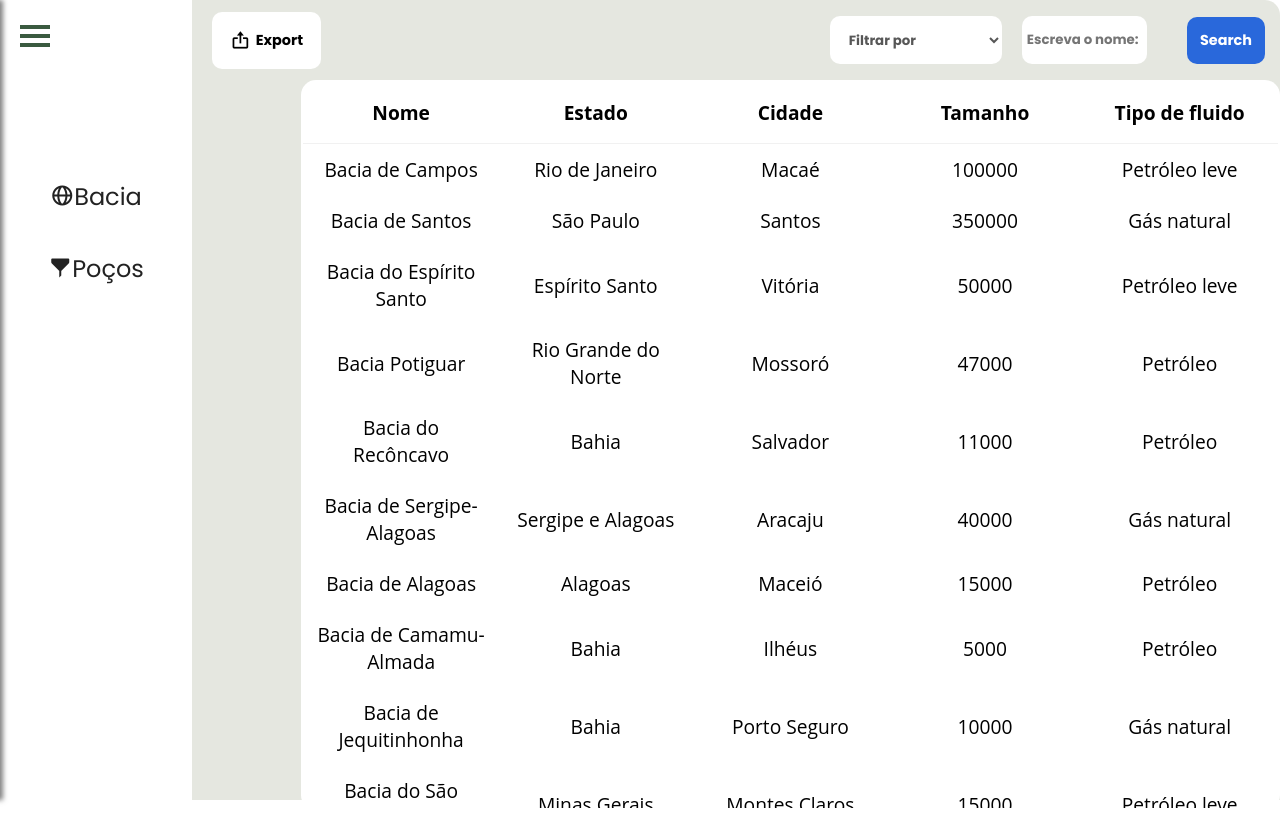
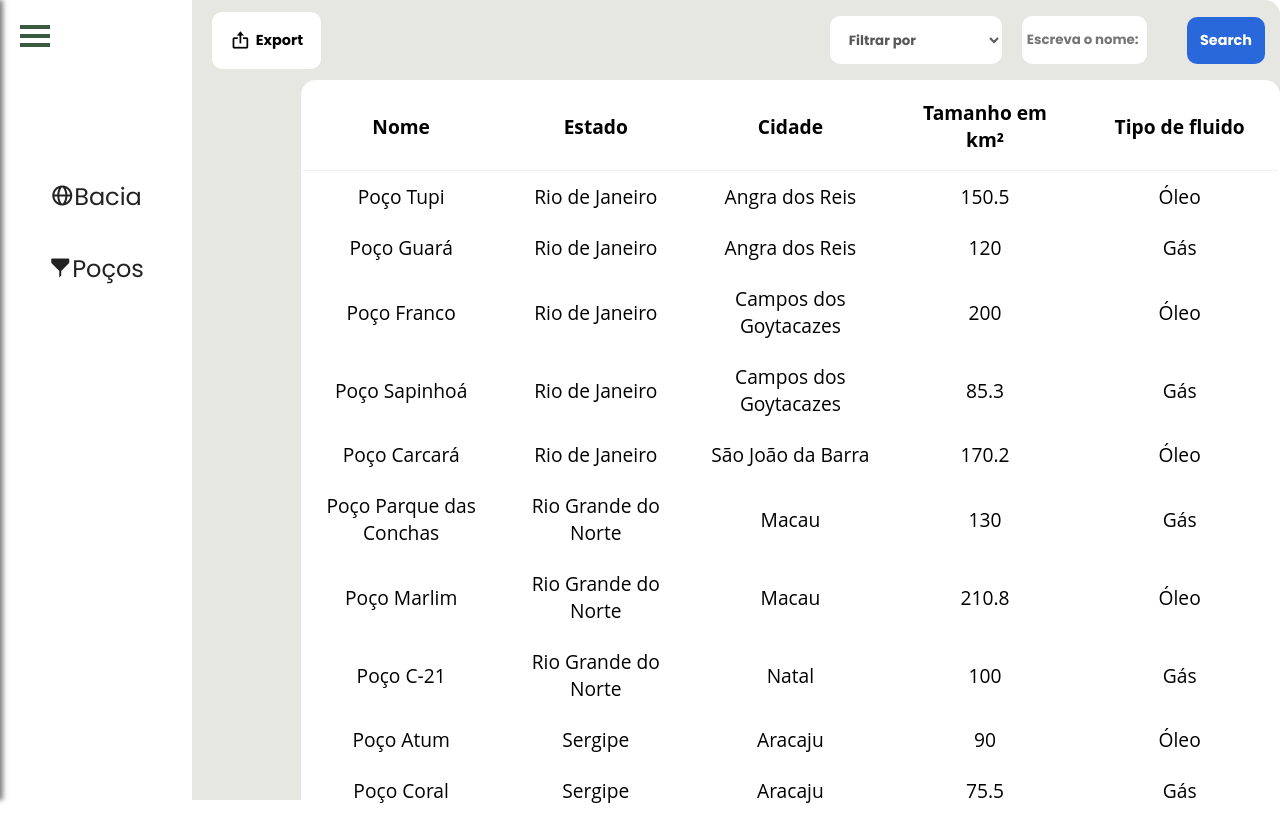
Before and after one commit to Eduardo-Virissimo/OilTrack, a plain HTML site: page oilInfo.html in a window 1280 px wide. Both pictures are taken after a click on the link "Poços". Drawn offline with nearby package versions, Linux system fonts and the light colour scheme.

Commit message:
feat: visualizacao de tabelas de pocos e bacias

```diff
--- a/assets/js/tables.js
+++ b/assets/js/tables.js
@@ -1,18 +1,31 @@
+baciaTable()
 
 
+var tbody = document.getElementById("tBody")
+var table = document.getElementById("tb")
 
-var baciasTable = document.getElementById("tBody")
+function removerLinhas() {
 
+    if (tbody) {
+      while (tbody.rows.length > 0) {
+        tbody.deleteRow(0);
+      }
+    } else {
+      console.error('Não foi possível encontrar o tbody com o id "seuTbody"');
+    }
+  }
 
+function baciaTable(){
+
+    removerLinhas()
 fetch("../../mocks/bacias.json")
     .then(response => response.json())
     .then(data => {
 
         console.log(data.bacias)
-
         data.bacias.forEach(bacia => {
 
-            const newLine = baciasTable.insertRow()
+            const newLine = tBody.insertRow()
             newLine.insertCell(0).textContent = bacia.name
             newLine.insertCell(1).textContent = bacia.estado
             newLine.insertCell(2).textContent = bacia.cidade
@@ -23,15 +36,28 @@ fetch("../../mocks/bacias.json")
     .catch(error => {
         console.log('Erro ao carregar o JSON:', error);
     });
+}
 
+function pocoTable(){
+
+    removerLinhas()
 
     fetch("../../mocks/pocos.json")
     .then(response => response.json())
     .then(data => {
         console.log(data.poco);
 
+        data.poco.forEach(poco => {
 
+            const newLine = tBody.insertRow()
+            newLine.insertCell(0).textContent = poco.name
+            newLine.insertCell(1).textContent = poco.estado
+            newLine.insertCell(2).textContent = poco.cidade
+            newLine.insertCell(3).textContent = poco.tamanho_km2
+            newLine.insertCell(4).textContent = poco.tipo_fluidos
+        });
     })
     .catch(error => {
         console.log('Erro ao carregar o JSON:', error);
     });
+}
--- a/mocks/pocos.json
+++ b/mocks/pocos.json
@@ -3,52 +3,92 @@
     {
       "name": "Poço Tupi",
       "coord": [-23.7025, -44.0537],
-      "bacia": "Bacia de Santos"
+      "bacia": "Bacia de Santos",
+      "cidade": "Angra dos Reis",
+      "estado": "Rio de Janeiro",
+      "tipo_fluidos": "Óleo",
+      "tamanho_km2": 150.5
     },
     {
       "name": "Poço Guará",
       "coord": [-23.7050, -44.0550],
-      "bacia": "Bacia de Santos"
+      "bacia": "Bacia de Santos",
+      "cidade": "Angra dos Reis",
+      "estado": "Rio de Janeiro",
+      "tipo_fluidos": "Gás",
+      "tamanho_km2": 120.0
     },
     {
       "name": "Poço Franco",
       "coord": [-23.5999, -44.0866],
-      "bacia": "Bacia de Campos"
+      "bacia": "Bacia de Campos",
+      "cidade": "Campos dos Goytacazes",
+      "estado": "Rio de Janeiro",
+      "tipo_fluidos": "Óleo",
+      "tamanho_km2": 200.0
     },
     {
       "name": "Poço Sapinhoá",
       "coord": [-23.6441, -44.2137],
-      "bacia": "Bacia de Campos"
+      "bacia": "Bacia de Campos",
+      "cidade": "Campos dos Goytacazes",
+      "estado": "Rio de Janeiro",
+      "tipo_fluidos": "Gás",
+      "tamanho_km2": 85.3
     },
     {
       "name": "Poço Carcará",
       "coord": [-23.4810, -45.0048],
-      "bacia": "Bacia de Santos"
+      "bacia": "Bacia de Santos",
+      "cidade": "São João da Barra",
+      "estado": "Rio de Janeiro",
+      "tipo_fluidos": "Óleo",
+      "tamanho_km2": 170.2
     },
     {
       "name": "Poço Parque das Conchas",
       "coord": [-22.8091, -41.4008],
-      "bacia": "Bacia de Campos"
+      "bacia": "Bacia de Campos",
+      "cidade": "Macau",
+      "estado": "Rio Grande do Norte",
+      "tipo_fluidos": "Gás",
+      "tamanho_km2": 130.0
     },
     {
       "name": "Poço Marlim",
       "coord": [-22.7373, -41.3434],
-      "bacia": "Bacia de Campos"
+      "bacia": "Bacia de Campos",
+      "cidade": "Macau",
+      "estado": "Rio Grande do Norte",
+      "tipo_fluidos": "Óleo",
+      "tamanho_km2": 210.8
     },
     {
       "name": "Poço C-21",
       "coord": [-5.155002, -36.258680],
-      "bacia": "Bacia Potiguar"
+      "bacia": "Bacia Potiguar",
+      "cidade": "Natal",
+      "estado": "Rio Grande do Norte",
+      "tipo_fluidos": "Gás",
+      "tamanho_km2": 100.0
     },
     {
       "name": "Poço Atum",
       "coord": [-10.3025, -37.5125],
-      "bacia": "Bacia de Sergipe-Alagoas"
+      "bacia": "Bacia de Sergipe-Alagoas",
+      "cidade": "Aracaju",
+      "estado": "Sergipe",
+      "tipo_fluidos": "Óleo",
+      "tamanho_km2": 90.0
     },
     {
       "name": "Poço Coral",
       "coord": [-10.4050, -37.5890],
-      "bacia": "Bacia de Sergipe-Alagoas"
+      "bacia": "Bacia de Sergipe-Alagoas",
+      "cidade": "Aracaju",
+      "estado": "Sergipe",
+      "tipo_fluidos": "Gás",
+      "tamanho_km2": 75.5
     }
   ]
 }
--- a/oilInfo.html
+++ b/oilInfo.html
@@ -31,8 +31,8 @@
             <div class="container">
 
                 <div class="table_options">
-                    <li> <a href="#"> <i class='bx bx-globe'></i> Bacia</a></li>
-                    <li><a href="#"><i class='bx bxs-filter-alt' ></i> Poços</a></li>
+                    <li> <a href="#" onclick="baciaTable()"> <i class='bx bx-globe'></i> Bacia</a></li>
+                    <li><a href="#" onclick="pocoTable()"><i class='bx bxs-filter-alt' ></i> Poços</a></li>
                 </div>
                 <div class="table">
                     <div class="table_filter">
@@ -52,13 +52,13 @@
 
                     </div>
                     <div class="tableBg">
-                        <table>
+                        <table id="tb">
                             <thead>
                                 <tr>
                                     <th>Nome</th>
                                     <th>Estado</th>
                                     <th>Cidade</th>
-                                    <th>Tamanho</th>
+                                    <th>Tamanho em km²</th>
                                     <th>Tipo de fluido</th>
                                 </tr>
                             </thead>
```
